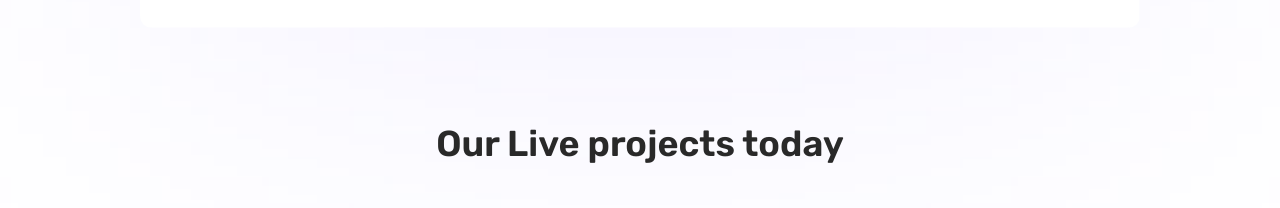
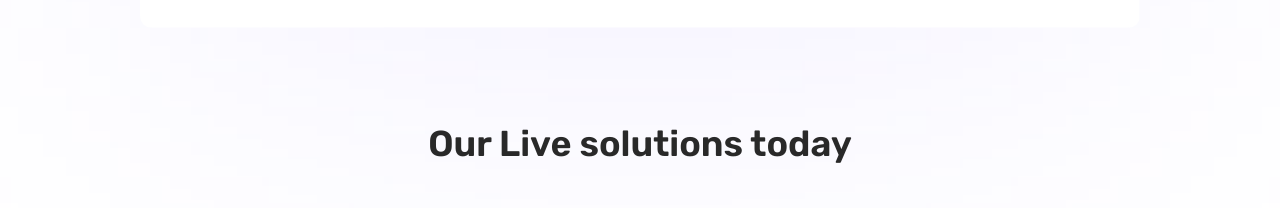
Before and after one commit to pranav-singhal/consolelabs-landing, a Next.js app: page / in a window 1280 px wide. Shown: the part 1280-1488 px from the top of the page. Built offline with nearby package versions, Linux system fonts and the light colour scheme.

Commit message:
small text adjustment

```diff
--- a/src/components/technologies.tsx
+++ b/src/components/technologies.tsx
@@ -1,7 +1,7 @@
 export function Technologies() {
   return (
     <section className="container flex flex-col items-center gap-10 py-24 relative">
-      <h2 className="font-heading text-3xl font-semibold sm:text-4xl">Our Live projects today</h2>
+      <h2 className="font-heading text-3xl font-semibold sm:text-4xl">Our Live solutions today</h2>
       <p className="max-w-2xl text-center text-lg text-muted-foreground">
         When you work with us, we ensure that our dashboards are custom tailored for your business
         flows
```
